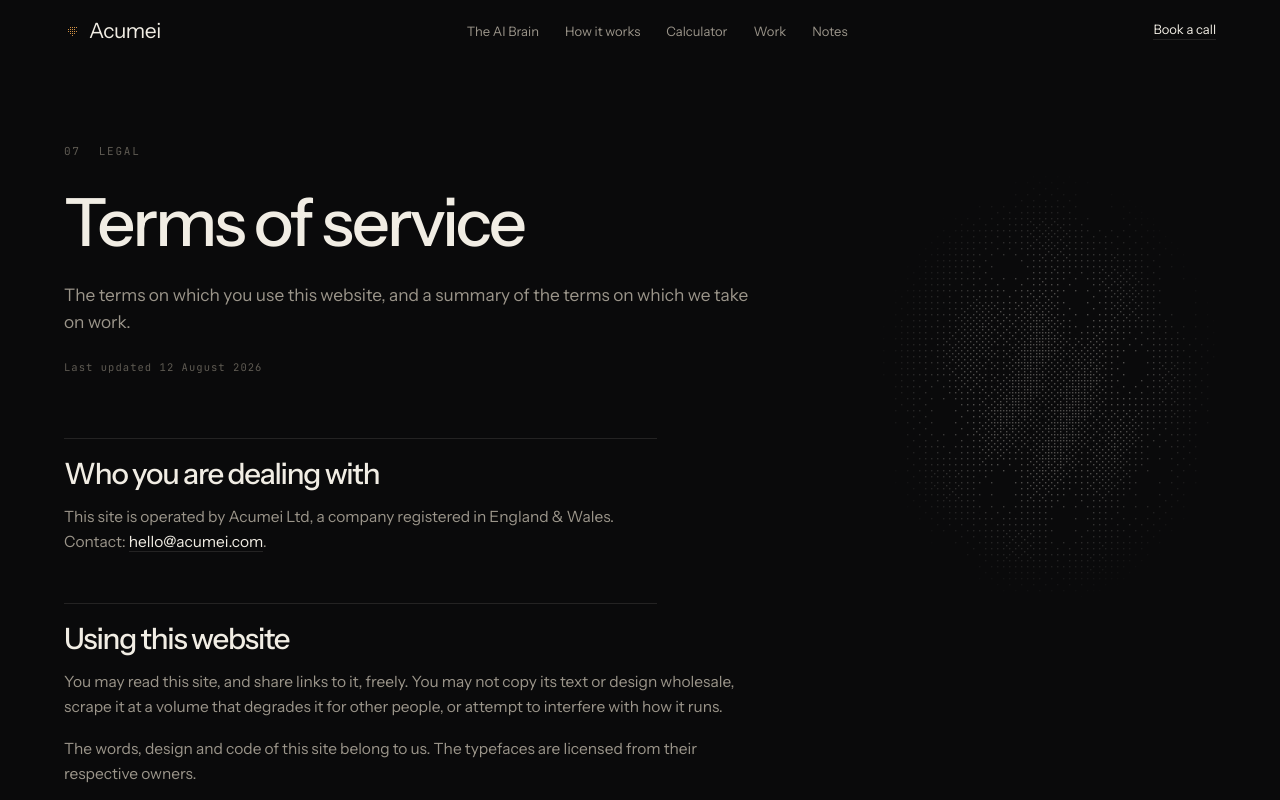
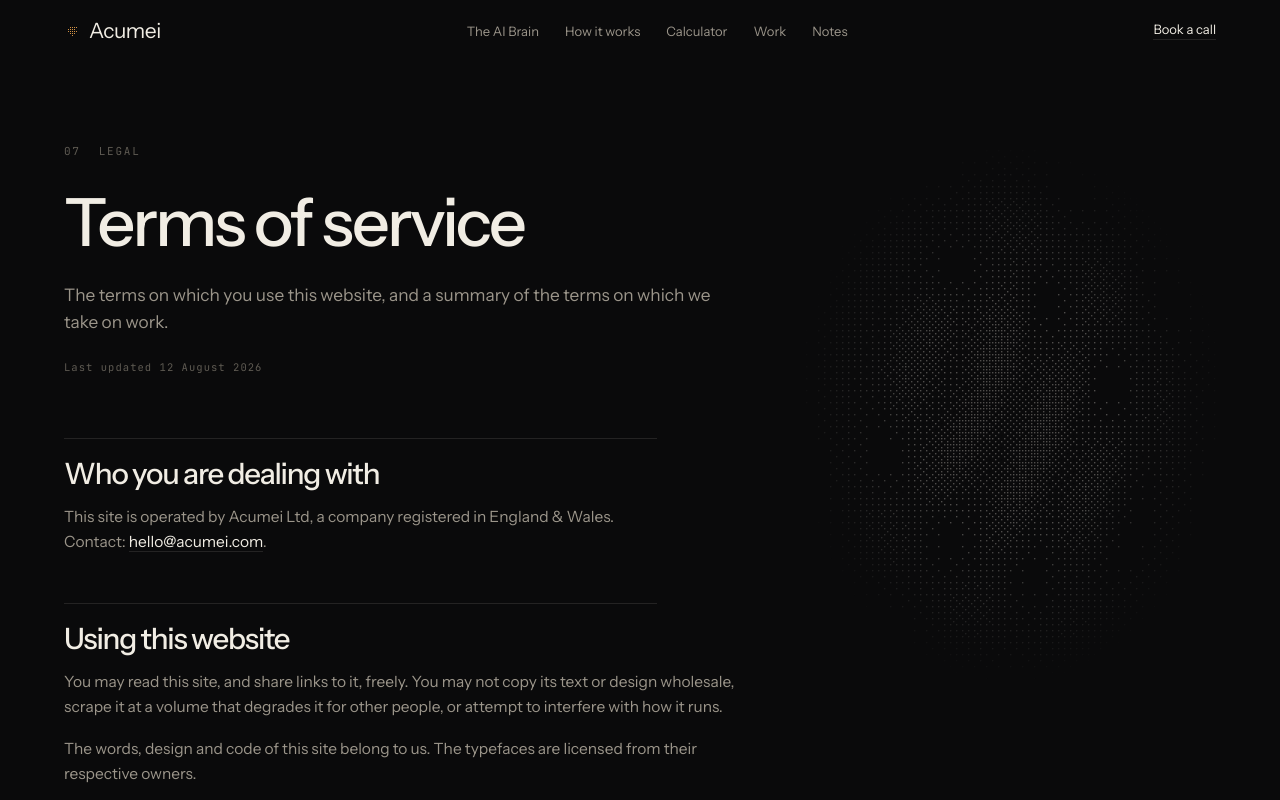
Before and after one commit to zafarfaran/acumei, a React (Vite) app: page /terms in a window 1280 px wide. Shown: the top 800 px of the page. Built offline with nearby package versions, Linux system fonts and the light colour scheme.

Commit message:
add animation

```diff
--- a/src/styles/pages.css
+++ b/src/styles/pages.css
@@ -5,25 +5,35 @@
 /* Two columns: the reading column, and a sticky field occupying the space the
    72ch measure leaves empty on a wide screen. */
 .page {
-  padding-top: clamp(130px, 18vh, 210px);
+  --page-top: clamp(130px, 18vh, 210px);
+  padding-top: var(--page-top);
   display: grid;
-  grid-template-columns: minmax(0, 1fr) clamp(150px, 26vw, 420px);
-  gap: clamp(24px, 5vw, 80px);
+  grid-template-columns: minmax(0, 1fr) clamp(200px, 32vw, 540px);
+  gap: clamp(24px, 5vw, 72px);
   align-items: start;
 }
 
 .page-main { min-width: 0; }
 
+/* A full-height sticky box so the field sits centred in the viewport for the
+   whole length of the page, rather than pinned near the top. */
 .page-rail {
   position: sticky;
-  top: clamp(120px, 16vh, 180px);
+  top: 0;
+  height: 100vh;
+  /* cancel the section's top padding so the field is centred in the viewport
+     at rest, not pushed a padding's worth below it */
+  margin-top: calc(-1 * var(--page-top));
   min-width: 0;
+  display: flex;
+  align-items: center;
+  justify-content: center;
 }
 
 .page-field {
   display: block;
   width: 100%;
-  height: min(58vh, 460px);
+  height: min(72vh, 640px);
   opacity: 0.68;
   -webkit-mask-image: radial-gradient(ellipse 70% 62% at 50% 50%, #000 34%, transparent 76%);
   mask-image: radial-gradient(ellipse 70% 62% at 50% 50%, #000 34%, transparent 76%);
```
